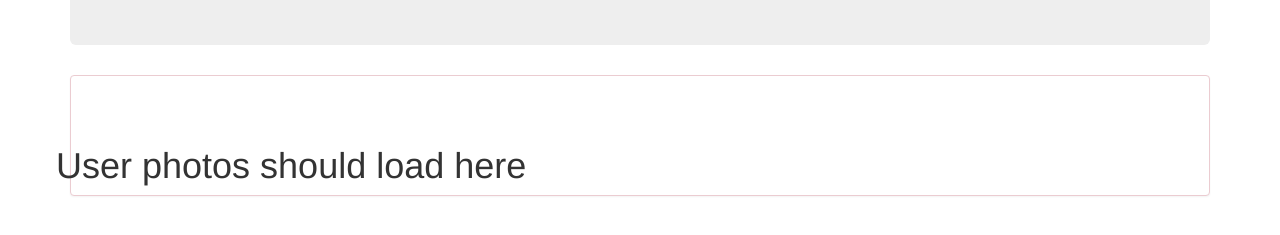
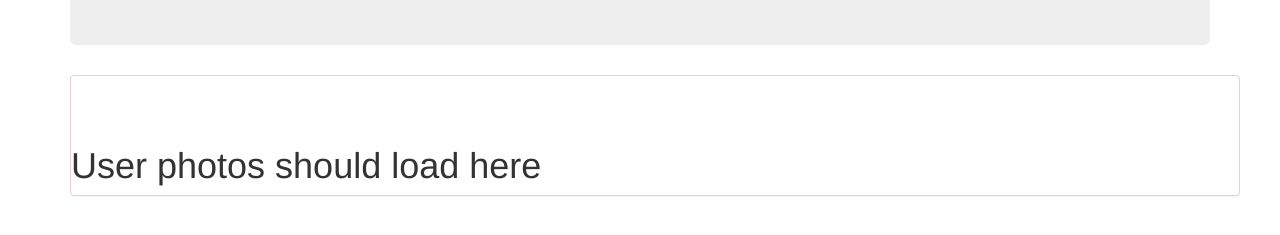
Before and after one commit to tonynotto/insta-javascript, a plain HTML site: page index.html in a window 1280 px wide. Shown: the part 279-514 px from the top of the page. Drawn offline with nearby package versions, Linux system fonts and the light colour scheme.

Commit message:
Update index.html

```diff
--- a/index.html
+++ b/index.html
@@ -14,7 +14,7 @@
       <h1>This site is going to make me a millionaire!</h1>
       <a href="https://api.instagram.com/oauth/authorize/?client_id=19f48033302f4ff5818eb8e6af00299a&redirect_uri=http://tonynotto.github.io/insta-javascript/&response_type=token"><button class="btn btn-danger btn-lg">BAM! Login with <i class="fa fa-camera-retro fa-2x fa-spin"></i> Instagram!</button></a>
     </div>
-    <div class="panel panel-danger">
+    <div class="container panel panel-danger">
       <div class="row" id="instafeed" style="padding-top: 50px;">
         <h1>User photos should load here</h1>
 
```
